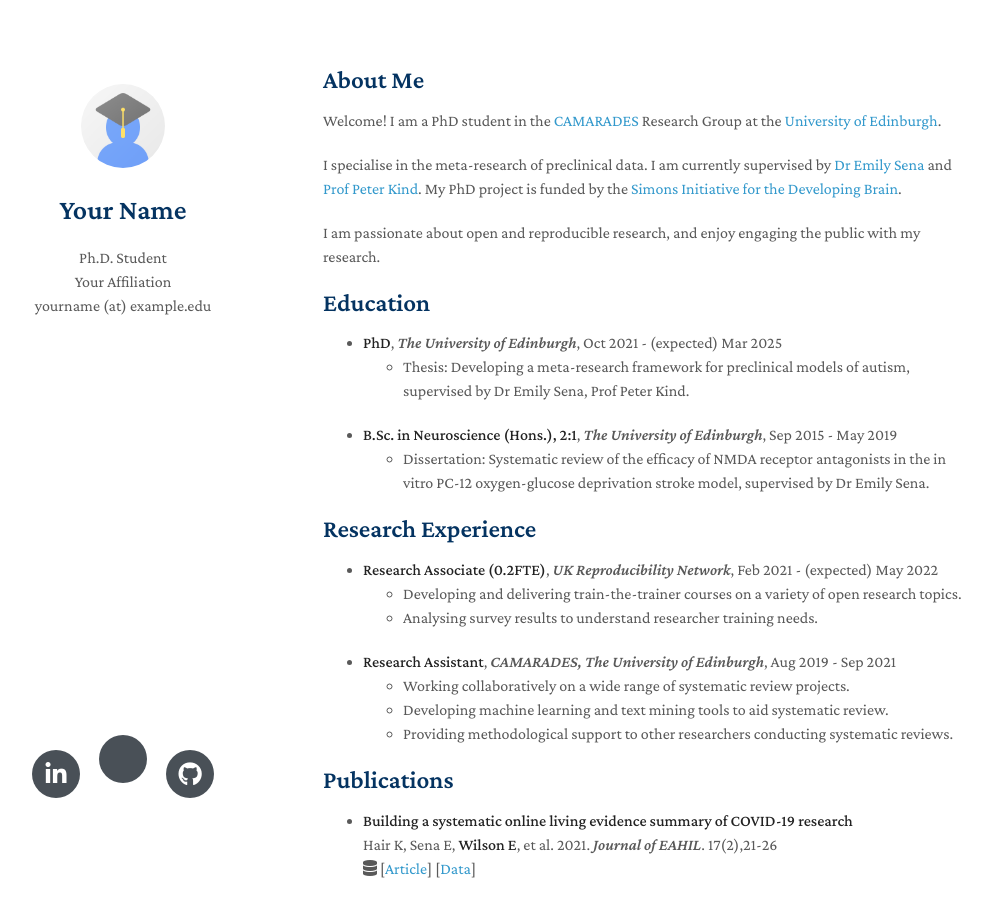
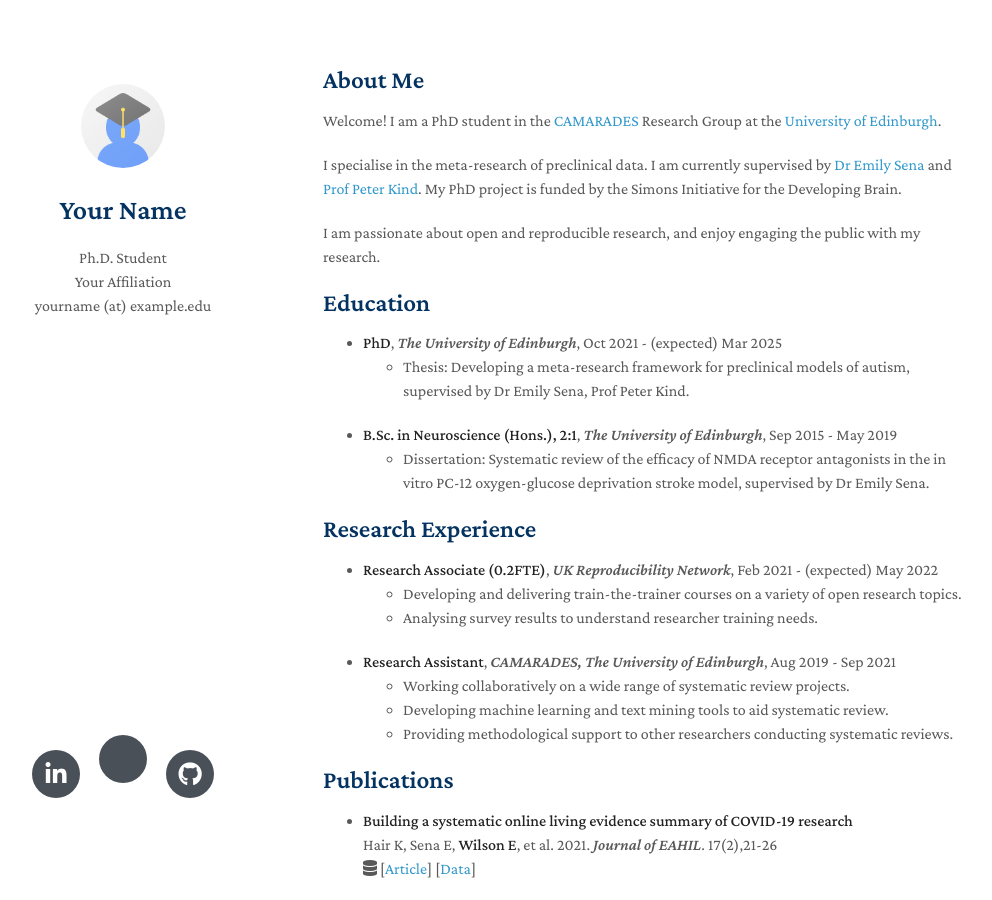
Before and after one commit to emma-wilson/emma-wilson.github.io, a Jekyll site: the page built from index.md, in a window 1280 px wide and 900 px high. Shown: the whole window, without its empty margins (147-1139 px from the left). Built offline with Jekyll 4.4.1, drawn with Linux system fonts in a browser that asks for light colours; nearby versions of some CDN libraries; a style sheet for code colours, icons or effects is not loaded; our own code applies the rules of GitHub Pages for plain Markdown files; part of the change alters nothing that is shown.

Commit message:
Remove link associated with error

```diff
--- a/index.md
+++ b/index.md
@@ -6,7 +6,7 @@ layout: homepage
 
 Welcome! I am a PhD student in the [CAMARADES](https://www.ed.ac.uk/clinical-brain-sciences/research/camarades) Research Group at the [University of Edinburgh](https://www.ed.ac.uk/).
 
-I specialise in the meta-research of preclinical data. I am currently supervised by [Dr Emily Sena](https://www.ed.ac.uk/profile/dr-emily-sena) and [Prof Peter Kind](https://www.ed.ac.uk/discovery-brain-sciences/our-staff/research-groups/peter-kind). My PhD project is funded by the [Simons Initiative for the Developing Brain](https://www.sidb.org.uk/).
+I specialise in the meta-research of preclinical data. I am currently supervised by [Dr Emily Sena](https://www.ed.ac.uk/profile/dr-emily-sena) and [Prof Peter Kind](https://www.ed.ac.uk/discovery-brain-sciences/our-staff/research-groups/peter-kind). My PhD project is funded by the Simons Initiative for the Developing Brain.
 
 I am passionate about open and reproducible research, and enjoy engaging the public with my research.
 
```
